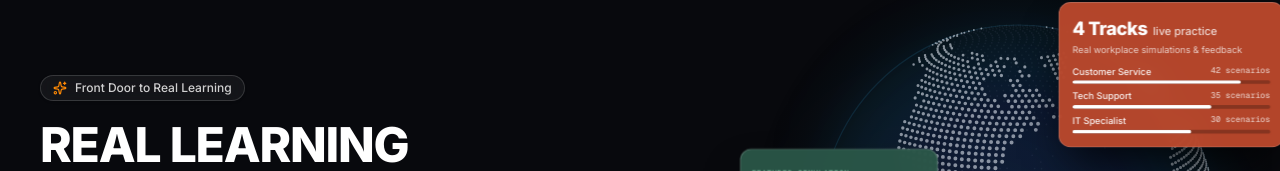
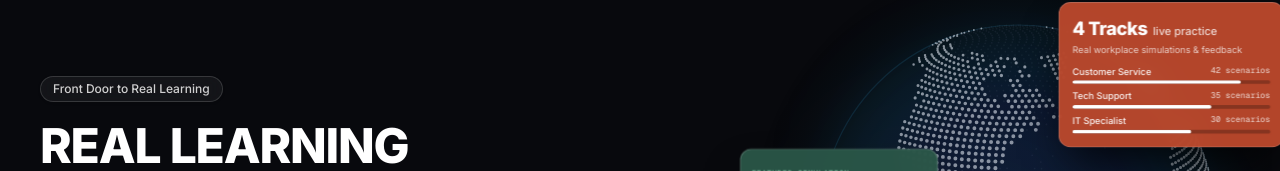
Before and after one commit to maniksarker25/real-learning-website, a Next.js app: page / in a window 1280 px wide. Shown: the part 123-294 px from the top of the page. Built offline with nearby package versions, Linux system fonts and the light colour scheme.

Commit message:
feat: add PatriciaOpeningHero component with interactive animated text selection and gesture controls

```diff
--- a/src/components/patricia/PatriciaOpeningHero.tsx
+++ b/src/components/patricia/PatriciaOpeningHero.tsx
@@ -60,7 +60,6 @@ export const PatriciaOpeningHero = memo(function PatriciaOpeningHero({
               {/* Eyebrow Badge */}
               <div>
                 <div className="inline-flex items-center gap-2 px-3 py-1 rounded-full bg-white/5 border border-white/15 backdrop-blur-md text-[11px] sm:text-xs text-white/80 font-medium shadow-sm">
-                  <Sparkles className="w-3 h-3 sm:w-3.5 sm:h-3.5 text-orange-400" />
                   <span>Front Door to Real Learning</span>
                 </div>
               </div>
```
